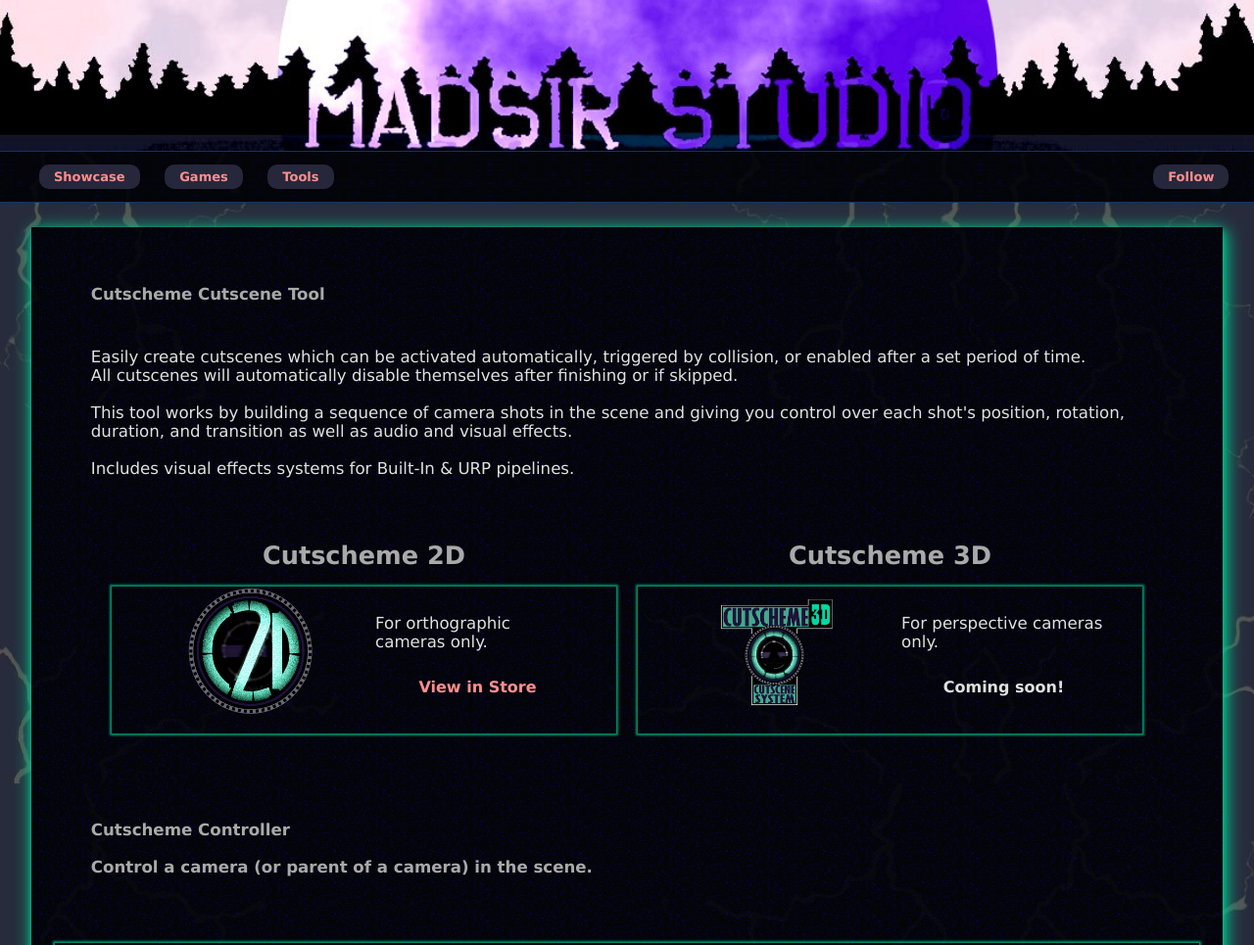
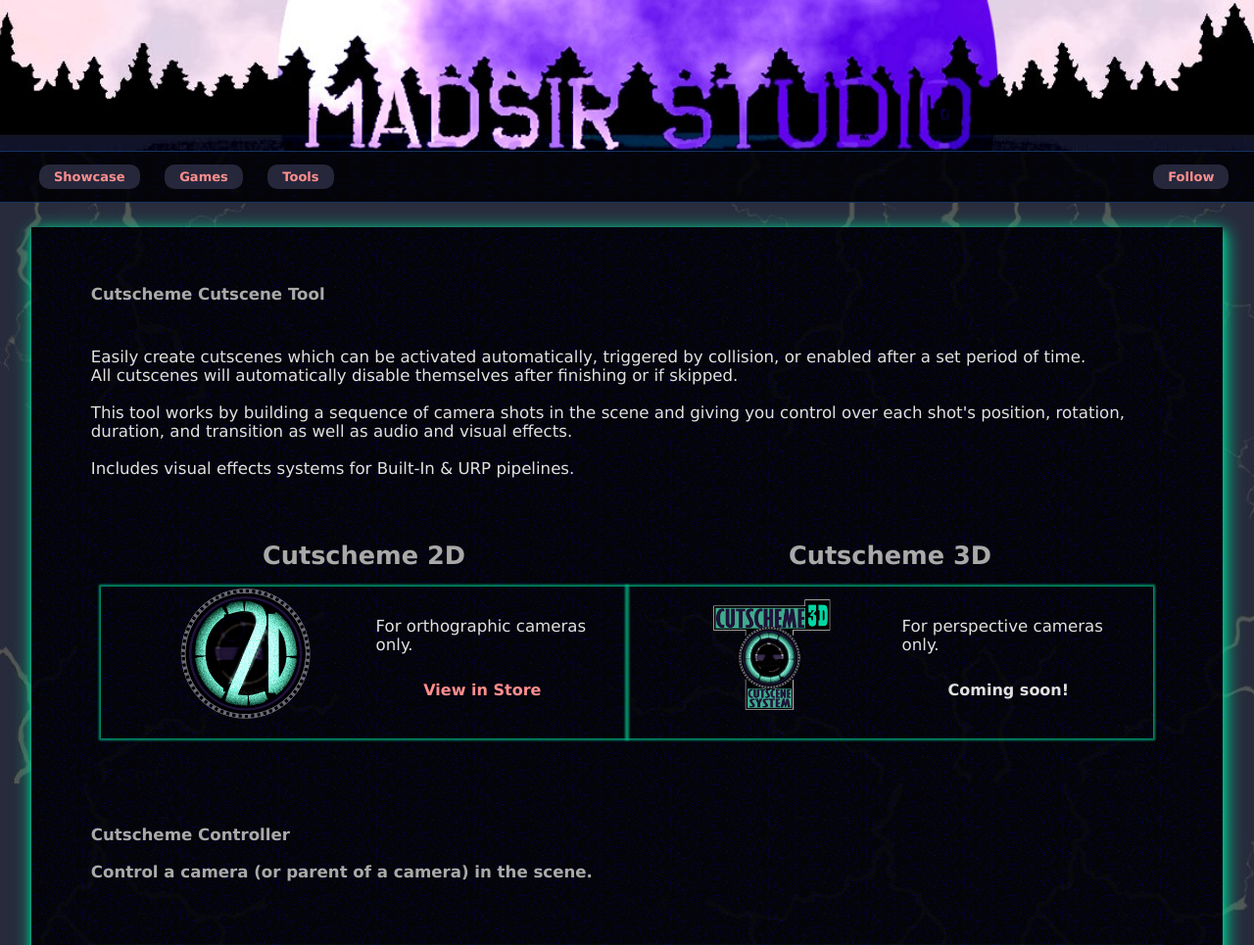
Before and after one commit to Madsir/madsirstudio.github.io, a Jekyll site: the page built from cutscheme/index.html, in a window 1280 px wide. Shown: the top 965 px of the page at 98% size. Built offline with Jekyll 4.4.1, drawn with Linux system fonts in a browser that asks for light colours; grey boxes are pictures that could not be loaded.

Commit message:
Update index.html

```diff
--- a/cutscheme/index.html
+++ b/cutscheme/index.html
@@ -45,6 +45,8 @@ h2 {
 margin-left: 5%;
 }
 .around {
+	  margin-left: 5%;
+  margin-right: 5%;
   margin-top: 2%;
   margin-bottom: 2%;
 }
@@ -84,6 +86,8 @@ margin-left: 5%;
 }
 @media (max-width: 600px) {
   .around{
+	    margin-left: 5%;
+  margin-right: 5%;
     margin-top: 2%;
     margin-bottom: 2%;
   }
@@ -117,8 +121,6 @@ h5 {
 }
 .iconic {
   box-shadow: 0 0 2px 2px rgba(0, 203, 145, 0.7);
-  margin-left: 2%;
-  margin-right: 2%;
 }
 </style>
 </head>
```
